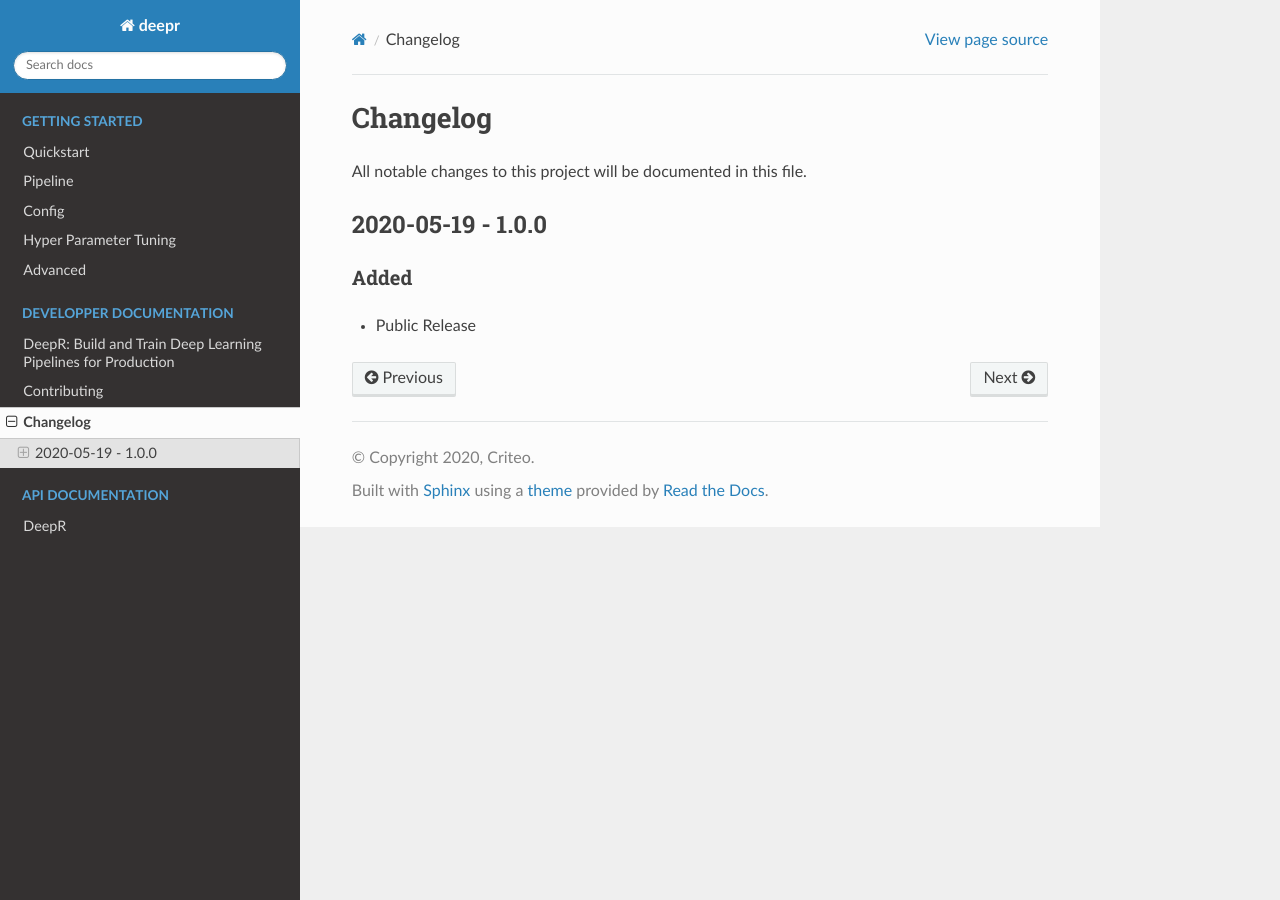
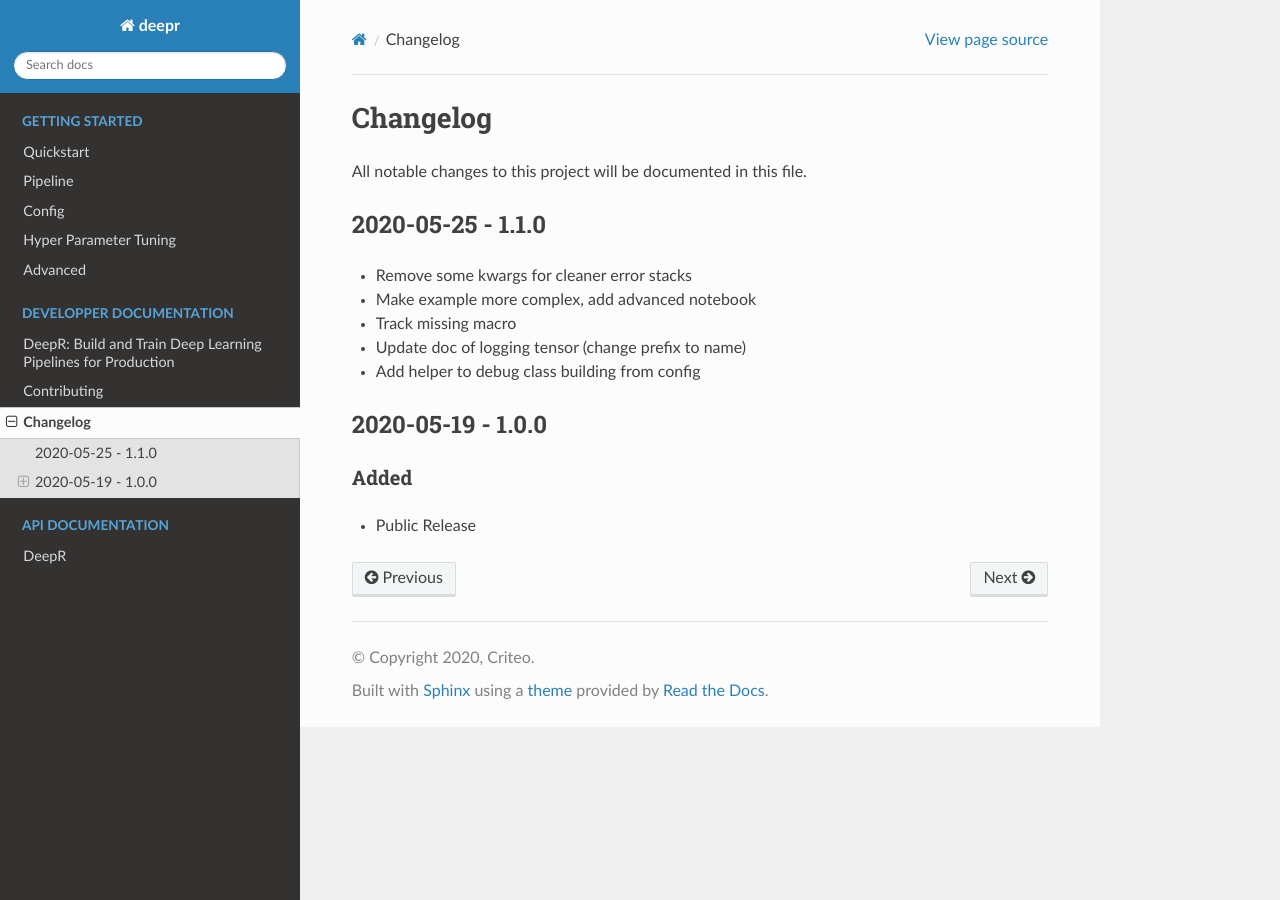
Before and after one commit to criteo/deepr, a Sphinx documentation site: the page built from docs/CHANGELOG.rst, in a window 1280 px wide. Built offline with Sphinx 7.4.7 and the Read the Docs theme 2.0.0, drawn with Linux system fonts in a browser that asks for light colours; pages that are not in the unit, such as notebooks, are missing from menus.

Commit message:
Release 1.1.0

```diff
--- a/deepr/version.py
+++ b/deepr/version.py
@@ -1,4 +1,4 @@
 # pylint: disable=all
 
-__version__ = "1.0.0"
+__version__ = "1.1.0"
 __author__ = "Criteo"
--- a/docs/CHANGELOG.rst
+++ b/docs/CHANGELOG.rst
@@ -3,6 +3,15 @@ Changelog
 
 All notable changes to this project will be documented in this file.
 
+
+2020-05-25 - 1.1.0
+------------------
+
+- Remove some kwargs for cleaner error stacks
+- Make example more complex, add advanced notebook
+- Track missing macro
+- Update doc of logging tensor (change prefix to name)
+- Add helper to debug class building from config
 
 2020-05-19 - 1.0.0
 ------------------
```
Also changed, not shown: 1 other file.
